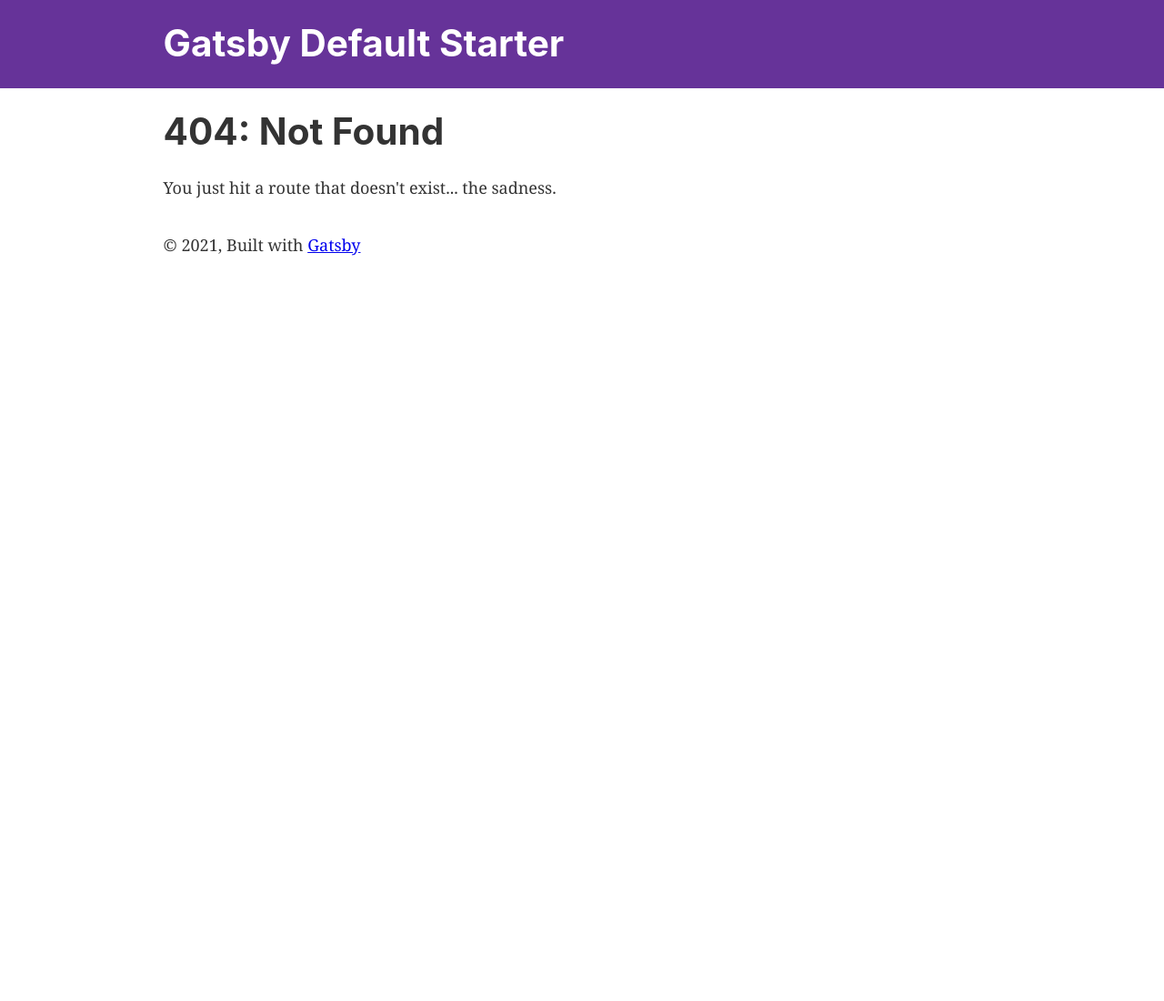
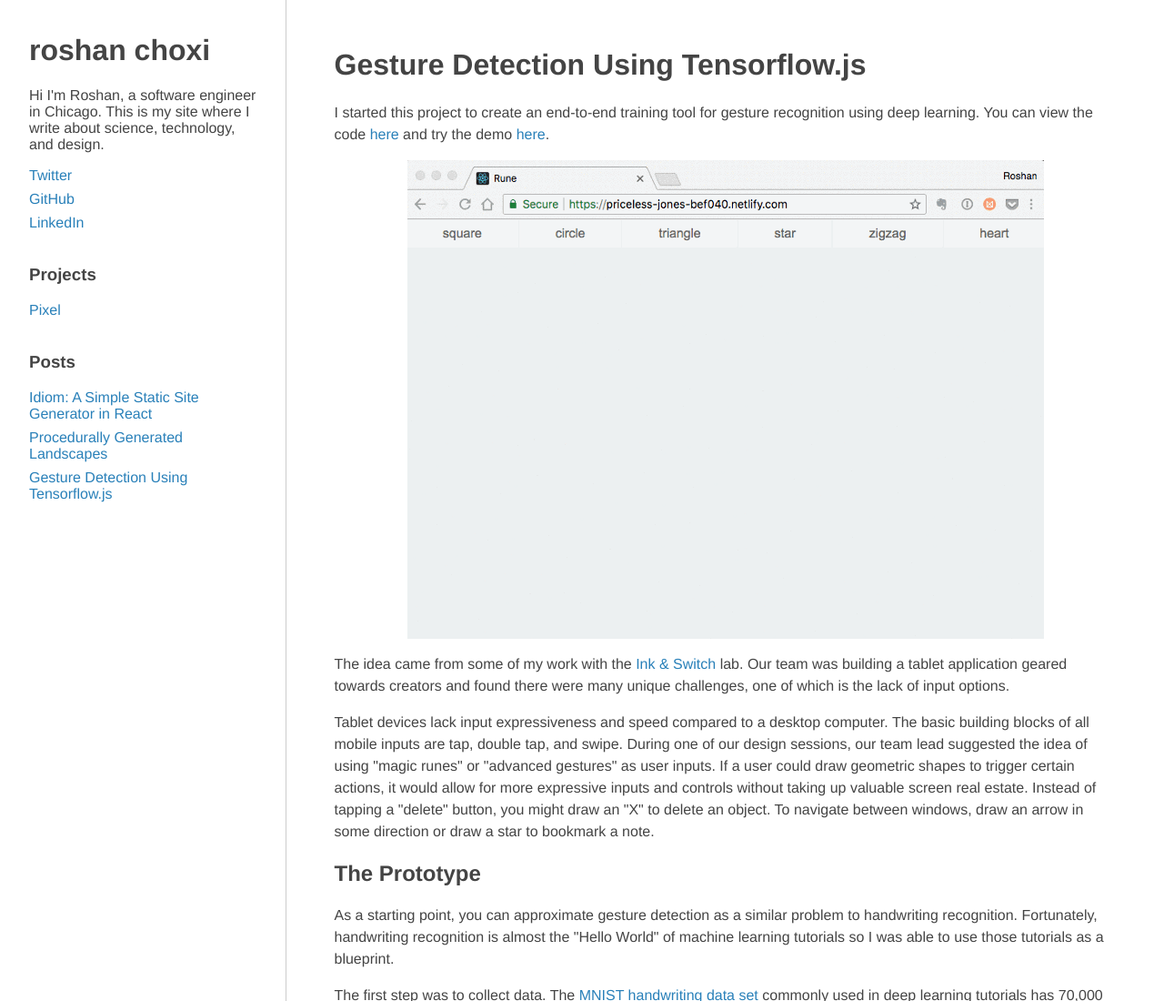
Before and after one commit to choxi/choxi.github.io, a Gatsby site: page /gesture-detection-using-tensorflowjs in a window 1280 px wide. Before the commit this address had no page. Shown: the top 1100 px of the page at 91% size. Before the commit the page ends 800 px from the top, so only its background shows below. Built offline with nearby package versions, Linux system fonts and the light colour scheme; Gatsby itself is replaced by a stand-in of ours.

Commit message:
Imports gesture detection post

```diff
--- a/gatsby-config.js
+++ b/gatsby-config.js
@@ -7,6 +7,7 @@
   plugins: [
     `gatsby-plugin-react-helmet`,
     `gatsby-plugin-image`,
+    `gatsby-plugin-sass`,
     {
       resolve: `gatsby-source-filesystem`,
       options: {
--- a/package.json
+++ b/package.json
@@ -11,13 +11,15 @@
     "gatsby-plugin-manifest": "^3.4.0",
     "gatsby-plugin-offline": "^4.4.0",
     "gatsby-plugin-react-helmet": "^4.4.0",
+    "gatsby-plugin-sass": "^4.4.0",
     "gatsby-plugin-sharp": "^3.4.1",
     "gatsby-source-filesystem": "^3.4.0",
     "gatsby-transformer-sharp": "^3.4.0",
     "prop-types": "^15.7.2",
     "react": "^17.0.1",
     "react-dom": "^17.0.1",
-    "react-helmet": "^6.1.0"
+    "react-helmet": "^6.1.0",
+    "sass": "^1.32.12"
   },
   "devDependencies": {
     "prettier": "2.2.1"
--- a/src/components/header.js
+++ /dev/null
@@ -1,42 +0,0 @@
-import * as React from "react"
-import PropTypes from "prop-types"
-import { Link } from "gatsby"
-
-const Header = ({ siteTitle }) => (
-  <header
-    style={{
-      background: `rebeccapurple`,
-      marginBottom: `1.45rem`,
-    }}
-  >
-    <div
-      style={{
-        margin: `0 auto`,
-        maxWidth: 960,
-        padding: `1.45rem 1.0875rem`,
-      }}
-    >
-      <h1 style={{ margin: 0 }}>
-        <Link
-          to="/"
-          style={{
-            color: `white`,
-            textDecoration: `none`,
-          }}
-        >
-          {siteTitle}
-        </Link>
-      </h1>
-    </div>
-  </header>
-)
-
-Header.propTypes = {
-  siteTitle: PropTypes.string,
-}
-
-Header.defaultProps = {
-  siteTitle: ``,
-}
-
-export default Header
--- a/src/components/layout.js
+++ b/src/components/layout.js
@@ -7,44 +7,25 @@
 
 import * as React from "react"
 import PropTypes from "prop-types"
-import { useStaticQuery, graphql } from "gatsby"
 
-import Header from "./header"
-import "./layout.css"
+import Sidebar from "./sidebar"
+import "./layout.scss"
 
 const Layout = ({ children }) => {
-  const data = useStaticQuery(graphql`
-    query SiteTitleQuery {
-      site {
-        siteMetadata {
-          title
-        }
-      }
-    }
-  `)
+  return (
+    <div className="layout-sidebar">
+      <div className="layout-sidebar--sidebar pad pad-ew-l sm-hide lg-show">
+        <Sidebar />
+      </div>
 
-  return (
-    <>
-      <Header siteTitle={data.site.siteMetadata?.title || `Title`} />
-      <div
-        style={{
-          margin: `0 auto`,
-          maxWidth: 960,
-          padding: `0 1.0875rem 1.45rem`,
-        }}
-      >
-        <main>{children}</main>
-        <footer
-          style={{
-            marginTop: `2rem`,
-          }}
-        >
-          © {new Date().getFullYear()}, Built with
-          {` `}
-          <a href="https://www.gatsbyjs.com">Gatsby</a>
-        </footer>
+      <div className="layout-sidebar--content pad-l">
+        <div>{ children }</div>
+        <div className="sm-show lg-hide">
+          <hr />
+          <Sidebar />
+        </div>
       </div>
-    </>
+    </div>
   )
 }
 
--- /dev/null
+++ b/src/components/layout.scss
@@ -0,0 +1,153 @@
+$color-primary: #2980b9;
+$color-text: #444;
+
+$spc-sm: 0.5em;
+
+html, body {
+  margin: 0;
+  padding: 0;
+}
+
+body {
+  font-family: Helvetica Neue, Helvetica;
+  color: $color-text;
+}
+
+a {
+  text-decoration: none;
+  color: $color-primary;
+}
+
+a.reset {
+  color: $color-text;
+}
+
+ul {
+  padding-left: 0;
+  list-style: none;
+
+  li {
+    margin: $spc-sm 0;
+  }
+}
+
+.layout-sidebar {
+  display: flex;
+  align-items: stretch;
+  min-height: 100%;
+  min-width: 100%;
+}
+
+.layout-sidebar--sidebar {
+  border-right: 1px solid #CCC;
+  flex: 0 0 250px;
+}
+
+.layout-sidebar--content {
+  max-width: 860px;
+  margin: 0 auto;
+}
+
+.layout-absolute {
+  position: relative;
+}
+
+.layout-absolute--bottom {
+  position: absolute;
+  bottom: 0px;
+}
+
+.pad {
+  padding: 1em;
+}
+
+.pad-l {
+  padding: 2em;
+}
+
+.pad-ew-l {
+  padding-left: 2em;
+  padding-right: 2em;
+}
+
+.spc-s {
+  margin-bottom: 1em;
+}
+
+.spc-s-sm {
+  margin-bottom: 0.5em;
+}
+
+.spc-s-tiny {
+  margin-bottom: 0.25em;
+}
+
+.spc-n-l {
+  margin-top: 2em;
+}
+
+.spc-n-zero {
+  margin-top: 0;
+}
+
+.text-center {
+  text-align: center;
+}
+
+/* Default styles for a blog post */
+.post {
+  video, img, canvas {
+    max-width: 100%;
+  }
+}
+
+.post img {
+  display: block;
+  margin: 0 auto;
+}
+
+.post p {
+ line-height: 150%;
+ font-size: 16px;
+}
+
+// What breakpoints should I use?
+// https://ricostacruz.com/til/css-media-query-breakpoints
+
+// mobile portrait
+@media (min-width: 576px) {
+  .sm-show {
+    display: block;
+  }
+
+  .sm-hide {
+    display: none;
+  }
+}
+
+// tablet portrait, mobile landscape
+@media (min-width: 768px) {
+  .md-show {
+    display: block;
+  }
+
+  .md-hide {
+    display: none;
+  }
+}
+
+// tablet landscape
+@media (min-width: 992px) {
+  .lg-show {
+    display: block;
+  }
+
+  .lg-hide {
+    display: none;
+  }
+}
+
+// laptop
+@media (min-width: 1200px) {
+
+}
--- a/src/components/seo.js
+++ /dev/null
@@ -1,89 +0,0 @@
-/**
- * SEO component that queries for data with
- *  Gatsby's useStaticQuery React hook
- *
- * See: https://www.gatsbyjs.com/docs/use-static-query/
- */
-
-import * as React from "react"
-import PropTypes from "prop-types"
-import { Helmet } from "react-helmet"
-import { useStaticQuery, graphql } from "gatsby"
-
-function Seo({ description, lang, meta, title }) {
-  const { site } = useStaticQuery(
-    graphql`
-      query {
-        site {
-          siteMetadata {
-            title
-            description
-            author
-          }
-        }
-      }
-    `
-  )
-
-  const metaDescription = description || site.siteMetadata.description
-  const defaultTitle = site.siteMetadata?.title
-
-  return (
-    <Helmet
-      htmlAttributes={{
-        lang,
-      }}
-      title={title}
-      titleTemplate={defaultTitle ? `%s | ${defaultTitle}` : null}
-      meta={[
-        {
-          name: `description`,
-          content: metaDescription,
-        },
-        {
-          property: `og:title`,
-          content: title,
-        },
-        {
-          property: `og:description`,
-          content: metaDescription,
-        },
-        {
-          property: `og:type`,
-          content: `website`,
-        },
-        {
-          name: `twitter:card`,
-          content: `summary`,
-        },
-        {
-          name: `twitter:creator`,
-          content: site.siteMetadata?.author || ``,
-        },
-        {
-          name: `twitter:title`,
-          content: title,
-        },
-        {
-          name: `twitter:description`,
-          content: metaDescription,
-        },
-      ].concat(meta)}
-    />
-  )
-}
-
-Seo.defaultProps = {
-  lang: `en`,
-  meta: [],
-  description: ``,
-}
-
-Seo.propTypes = {
-  description: PropTypes.string,
-  lang: PropTypes.string,
-  meta: PropTypes.arrayOf(PropTypes.object),
-  title: PropTypes.string.isRequired,
-}
-
-export default Seo
--- /dev/null
+++ b/src/components/sidebar.js
@@ -0,0 +1,43 @@
+import React from "react"
+import { Link } from "gatsby"
+
+export default function Sidebar() {
+  return (
+    <div>
+      <Link to="/" className="reset">
+        <h1> roshan choxi </h1>
+      </Link>
+
+      <p>
+        Hi I'm Roshan, a software engineer in Chicago. This is my site where I write about science,
+        technology, and design.
+      </p>
+      <ul>
+        <li><a href="https://twitter.com/choxi" target="_blank">Twitter</a></li>
+        <li><a href="https://github.com/choxi" target="_blank">GitHub</a></li>
+        <li><a href="https://www.linkedin.com/in/choxi" target="_blank">LinkedIn</a></li>
+
+      </ul>
+
+      <h3 className="spc-n-l">Projects</h3>
+      <ul>
+        <li><a href="https://pixel.gl">Pixel</a></li>
+      </ul>
+
+      <h3 className="spc-n-l">Posts</h3>
+      <ul>
+        <li><a href="/idiom-static-site-generator.html">Idiom: A Simple Static Site Generator in React</a></li>
+        <li>
+          <a href="/procedural-landscapes.html">
+            Procedurally Generated Landscapes
+          </a>
+        </li>
+        <li>
+          <a href="/gesture-detection-using-tensorflowjs">
+            Gesture Detection Using Tensorflow.js
+          </a>
+        </li>
+      </ul>
+    </div>
+  )
+}
--- a/src/pages/404.js
+++ b/src/pages/404.js
@@ -1,11 +1,9 @@
 import * as React from "react"
 
 import Layout from "../components/layout"
-import Seo from "../components/seo"
 
 const NotFoundPage = () => (
   <Layout>
-    <Seo title="404: Not found" />
     <h1>404: Not Found</h1>
     <p>You just hit a route that doesn&#39;t exist... the sadness.</p>
   </Layout>
--- /dev/null
+++ b/src/pages/gesture-detection-using-tensorflowjs.js
@@ -0,0 +1,84 @@
+import React from "react"
+import { Link } from "gatsby"
+
+import Layout from "../components/layout"
+import overviewImg from "../images/gesture-detection-overview.gif"
+import recordingImg from "../images/gesture-detection-recording-gestures.gif"
+import debuggingImg from "../images/gesture-detection-debugging.png"
+import debuggingImg2 from "../images/gesture-detection-debugging-2.png"
+import finalImg from "../images/gesture-detection-final.gif"
+
+export default function GestureDetection() {
+  return (
+    <Layout>
+      <div className="post">
+        <h1>Gesture Detection Using Tensorflow.js</h1>
+        <p>
+          I started this project to create an end-to-end training tool for gesture recognition using deep learning. You can view the code <Link to="https://github.com/choxi/rune">here</Link> and try the demo <a href="https://priceless-jones-bef040.netlify.com/">here</a>.
+        </p>
+
+        <img src={ overviewImg } />
+
+        <p>
+          The idea came from some of my work with the <a href="https://inkandswitch.com/">Ink & Switch</a> lab. Our team was building a tablet application geared towards creators and found there were many unique challenges, one of which is the lack of input options.
+        </p>
+
+        <p>
+          Tablet devices lack input expressiveness and speed compared to a desktop computer. The basic building blocks of all mobile inputs are tap, double tap, and swipe. During one of our design sessions, our team lead suggested the idea of using "magic runes" or "advanced gestures" as user inputs. If a user could draw geometric shapes to trigger certain actions, it would allow for more expressive inputs and controls without taking up valuable screen real estate. Instead of tapping a "delete" button, you might draw an "X" to delete an object. To navigate between windows, draw an arrow in some direction or draw a star to bookmark a note.
+        </p>
+
+        <h2>The Prototype</h2>
+        <p>
+          As a starting point, you can approximate gesture detection as a similar problem to handwriting recognition. Fortunately, handwriting recognition is almost the "Hello World" of machine learning tutorials so I was able to use those tutorials as a blueprint.
+        </p>
+
+        <p>
+          The first step was to collect data. The <a href="https://en.wikipedia.org/wiki/MNIST_database">MNIST handwriting data set</a> commonly used
+          in deep learning tutorials has 70,000 examples, so I assumed I'd need at least on the order of 1,000's to build a proof-of-concept. I started
+          by building a simple React app with a canvas element that allows you to draw gestures using touch input and stored recorded gestures on Airtable.
+        </p>
+
+        <img src={ recordingImg } />
+
+        <p>
+          After manually generating a couple hundred gesture examples*, I started on the detector. <a href="https://www.tensorflow.org/">TensorFlow</a> is one of the most popular libraries for building neural networks, and they conveniently have a client-side <a href="https://js.tensorflow.org/">TensorFlowjs library</a>. I copied the
+          Convolutional Neural Network (CNN) architecture they use in their <a href="https://js.tensorflow.org/tutorials/mnist.html">MNIST recognizer tutorial</a> as a starting point, so the brunt of the work was now preprocessing the gestures to an input type that the neural net could understand. The MNIST model expects a 28x28 single-channel (i.e. grayscale) pixel input, so we have to scale the gesture down to that size.
+        </p>
+
+        <h2>Debugging the Gesture Detector</h2>
+        <p>
+          Having plugged it all together, I trained the model on the samples I had generated and the results were… disappointing. I was getting 10–20% accuracy, and creating more samples wasn't improving the model at all. The preprocessing code was my initial suspect, so I wrote a Bitmap component in React to inspect what the neural net was “seeing” right after preprocessing. Here’s what the neural network was receiving as inputs compared to the original gesture:
+        </p>
+
+        <img src={ debuggingImg } />
+        <img src={ debuggingImg2 } />
+
+        <p>
+          The gestures are losing most of their information during preprocessing and look like a random scattering of pixels. I traced down the issue to the canvas web API, the scale transform was losing most of the relevant path information. There might be more elegant ways of scaling down the gesture without losing the important information, but I found that just increasing the stroke width of the gestures worked for my purposes. The CNN model immediately improved in accuracy, jumping up to ~70%. To make sure I wasn't just overfitting to the training data, I started to shuffle the data and split it into train/test sets before training.
+        </p>
+
+        <h2>Conclusions</h2>
+        <p>
+          After fixing the preprocessing, my model started to work as expected and improved in accuracy with more data samples. I was surprised to find that it performed with > 90% accuracy after just a few hundred examples, and reached > 95% after about 500 examples across a set of six different gestures. It was convenient to have the entire pipeline from data collection, training, and live testing built in one client-side JS app: as I found examples that confused the detector, I could just create a few dozen more of those examples, and add them to the training data.
+        </p>
+
+        <img src={ finalImg } />
+
+        <p>
+          My model seems to perform on par with the <a href="http://depts.washington.edu/madlab/proj/dollar/index.html">$1 Recognizer</a> written by researchers at Microsoft and the University of Washington. The $1 Recognizer constructs a "geometric template" from each gesture and feeds those features into a nearest-neighbor algorithm for classification. The comparison is illustrative of the pros and cons of deep learning: the $1 Recognizer requires some specialized knowledge of geometry to pull out the relevant features of a shape and classify them, but the deep learning model can figure out those features directly from bitmaps of gestures. The downside of the deep learning model is that it requires thousands of training samples, whereas the $1 Recognizer only requires a handful of samples per shape.
+        </p>
+        <p>
+          But the main benefit of deep learning might be its accessibility to software engineers with no specialized training. I doubt I would be able to re-implement the $1 Recognizer, it requires a lot of prerequisite math and geometry that would have been too high of a barrier for me. The CNN does require significantly more training data, but it was conceptually simpler for a software engineer like myself to implement. I'm excited to follow the branch of deep learning where you can automatically learn and optimize neural network architectures and parameters**. It would be a very powerful tool if one day we're able to plug in a neural net in places that previously required a handcrafted algorithm.
+        </p>
+
+        <h2>Footnotes</h2>
+        <p>
+          * I used a mouse instead of touch to draw gestures and created all of them myself instead of sampling from various people. The detector could be improved by using touch inputs and getting samples from more users.
+        </p>
+        <p>
+          ** https://autokeras.com/
+        </p>
+      </div>
+    </Layout>
+  )
+}
--- a/src/pages/using-typescript.tsx
+++ b/src/pages/using-typescript.tsx
@@ -3,7 +3,6 @@
 import { PageProps, Link, graphql } from "gatsby"
 
 import Layout from "../components/layout"
-import Seo from "../components/seo"
 
 type DataProps = {
   site: {
@@ -13,7 +12,6 @@
 
 const UsingTypescript: React.FC<PageProps<DataProps>> = ({ data, path }) => (
   <Layout>
-    <Seo title="Using TypeScript" />
     <h1>Gatsby supports TypeScript by default!</h1>
     <p>
       This means that you can create and write <em>.ts/.tsx</em> files for your
```
Also changed, not shown: src/pages/index.js (+5 -18 lines), src/pages/page-2.js (+4 -3 lines), src/components/layout.css (deleted), src/images/gesture-detection-debugging-2.png (added), src/images/gesture-detection-debugging.png (added), src/images/gesture-detection-final.gif (added), src/images/gesture-detection-overview.gif (added), src/images/gesture-detection-recording-gestures.gif (added), 2 other files.
